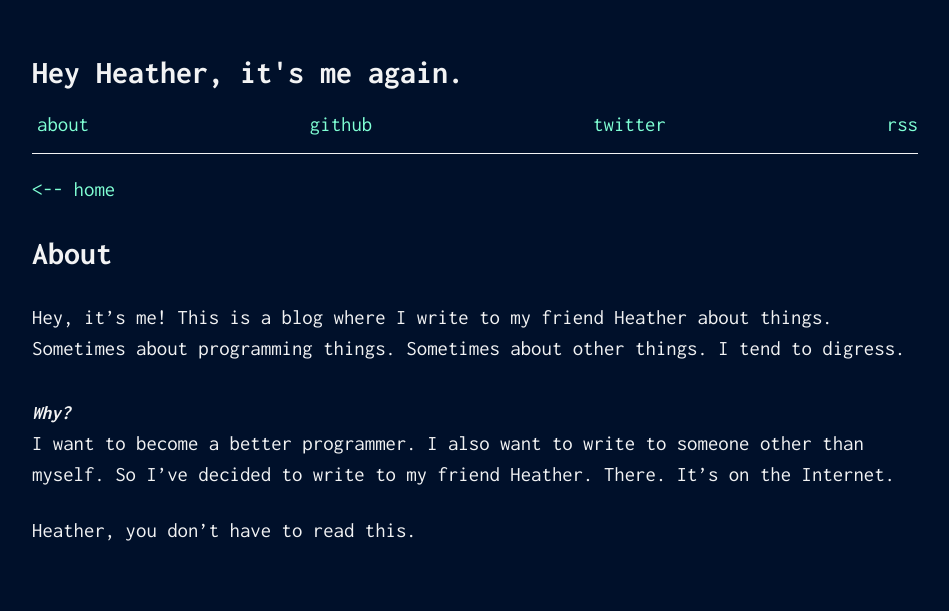
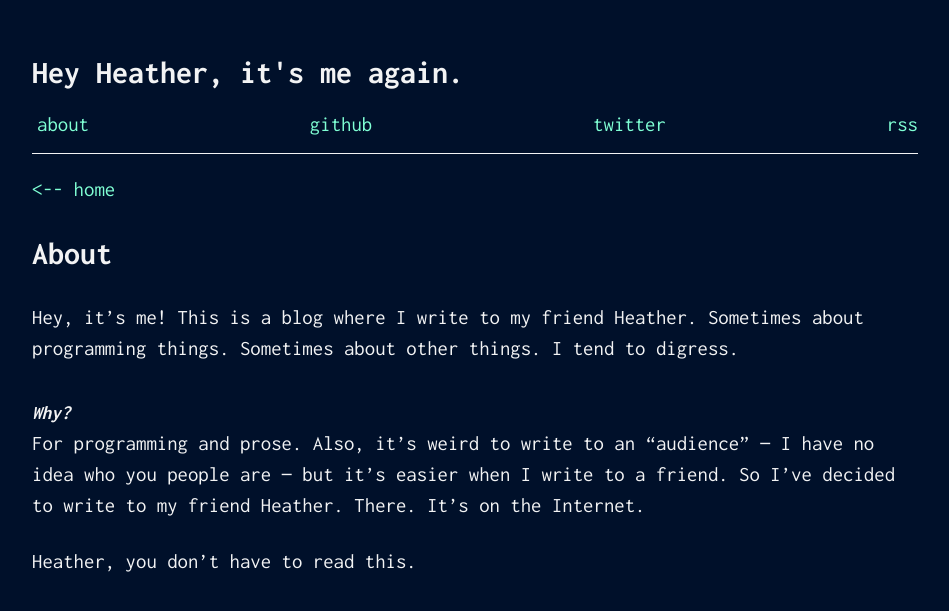
Before and after one commit to dolliars/heyheather, a Jekyll site: the page built from me/index.md, in a window 1280 px wide. Shown: the top 611 px of the page, without its empty margins (165-1114 px from the left). Built offline with Jekyll 4.4.1, drawn with Linux system fonts in a browser that asks for light colours.

Commit message:
Update this bad text

```diff
--- a/me/index.md
+++ b/me/index.md
@@ -2,13 +2,13 @@
 layout: about
 ---
 
-Hey, it's me! This is a blog where I write to my friend Heather about things.
-Sometimes about programming things. Sometimes about other things. I tend to
-digress.
+Hey, it's me! This is a blog where I write to my friend Heather. Sometimes about
+programming things. Sometimes about other things. I tend to digress.
 
 # Why?
-I want to become a better programmer. I also want to write to someone other than
-myself. So I've decided to write to my friend Heather. There. It's on the
-Internet.
+
+For programming and prose. Also, it's weird to write to an "audience" — I have
+no idea who you people are — but it's easier when I write to a friend. So I've
+decided to write to my friend Heather. There. It's on the Internet.
 
 Heather, you don't have to read this.
```
